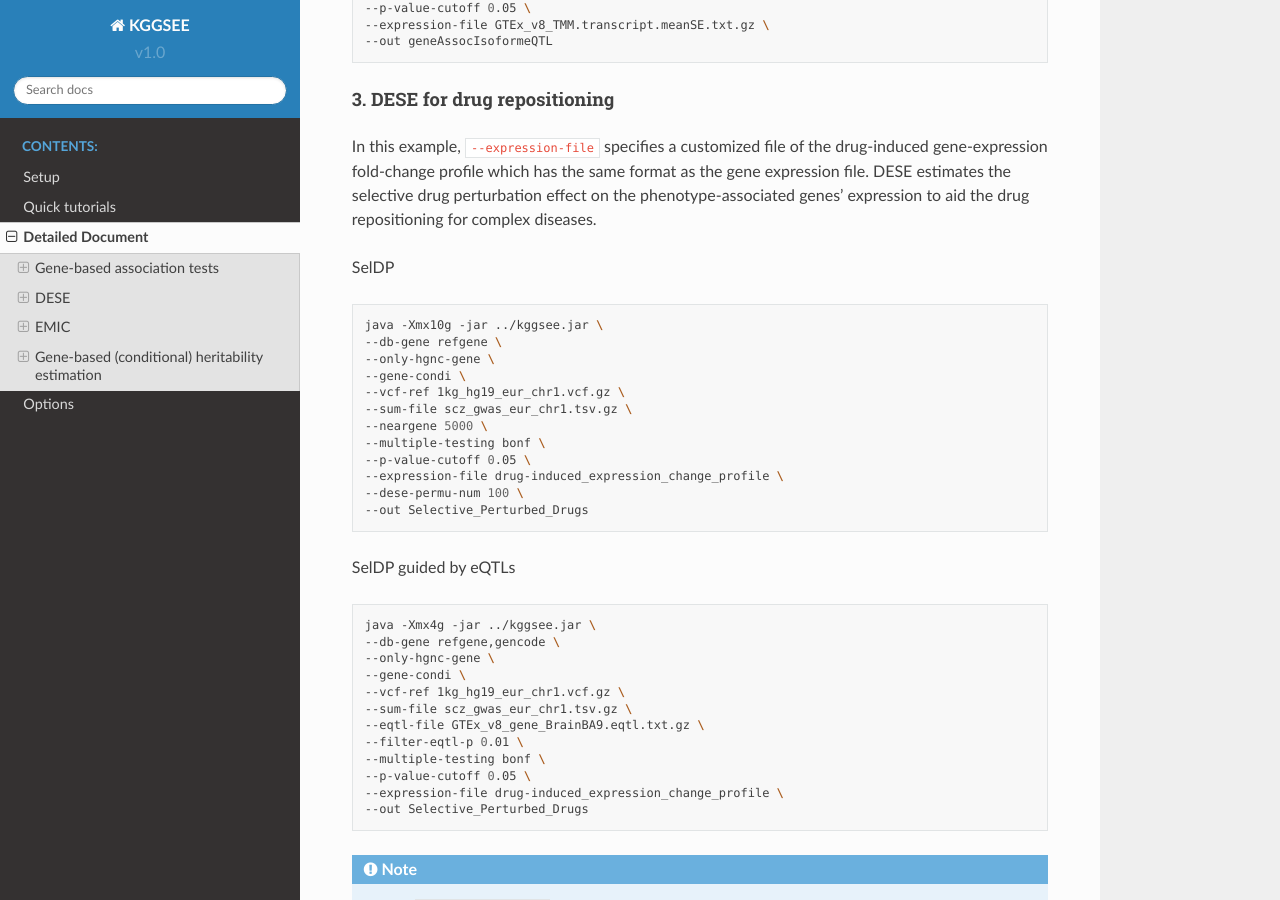
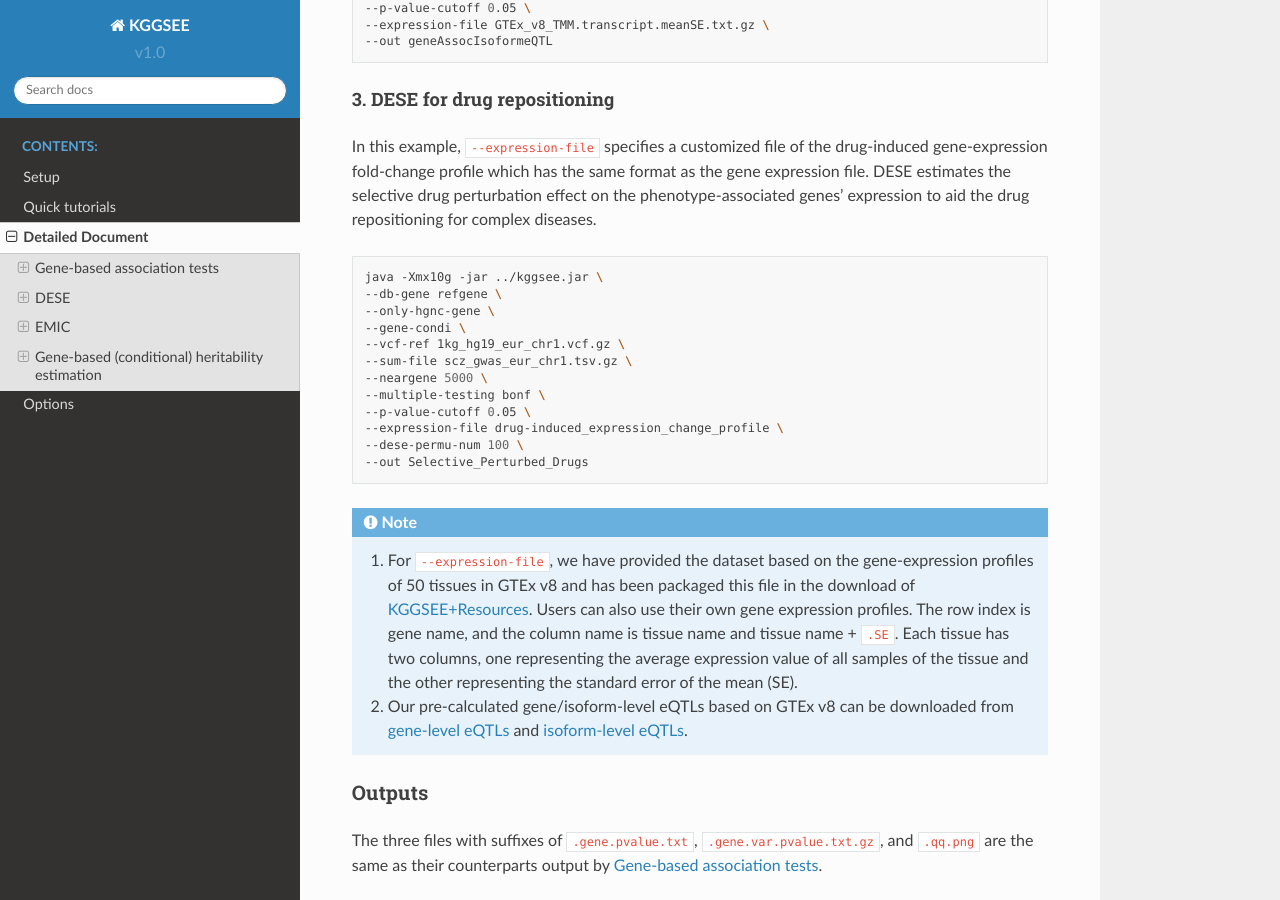
Before and after one commit to pmglab/KGGSEE, a Sphinx documentation site: the page built from doc/source/detailed_document.rst, in a window 1280 px wide and 900 px high, scrolled down 7073 px. Built offline with Sphinx 7.4.7 and the Read the Docs theme 2.0.0, drawn with Linux system fonts in a browser that asks for light colours.

Commit message:
Update detailed_document.rst

```diff
--- a/doc/source/detailed_document.rst
+++ b/doc/source/detailed_document.rst
@@ -301,7 +301,6 @@ eDESE:isoform
 
 In this example, ``--expression-file`` specifies a customized file of the drug-induced gene-expression fold-change profile which has the same format as the gene expression file. DESE estimates the selective drug perturbation effect on the phenotype-associated genes' expression to aid the drug repositioning for complex diseases.
 
-SelDP
 
 .. code:: shell
 
@@ -317,24 +316,6 @@ SelDP
     --expression-file drug-induced_expression_change_profile \
     --dese-permu-num 100 \
     --out Selective_Perturbed_Drugs
-
-SelDP guided by eQTLs
-
-.. code:: shell
-
-    java -Xmx4g -jar ../kggsee.jar \
-    --db-gene refgene,gencode \
-    --only-hgnc-gene \
-    --gene-condi \
-    --vcf-ref 1kg_hg19_eur_chr1.vcf.gz \
-    --sum-file scz_gwas_eur_chr1.tsv.gz \
-    --eqtl-file GTEx_v8_gene_BrainBA9.eqtl.txt.gz \
-    --filter-eqtl-p 0.01 \
-    --multiple-testing bonf \
-    --p-value-cutoff 0.05 \
-    --expression-file drug-induced_expression_change_profile \
-    --out Selective_Perturbed_Drugs
-
 
 .. note::
     1) For ``--expression-file``, we have provided the dataset based on the gene-expression profiles of 50 tissues in GTEx v8 and has been packaged this file in the download of `KGGSEE+Resources <http://pmglab.top/kggsee/#/download>`_. Users can also use their own gene expression profiles. The row index is gene name, and the column name is tissue name and tissue name +  ``.SE``. Each tissue has two columns, one representing the average expression value of all samples of the tissue and the other representing the standard error of the mean (SE).
```
